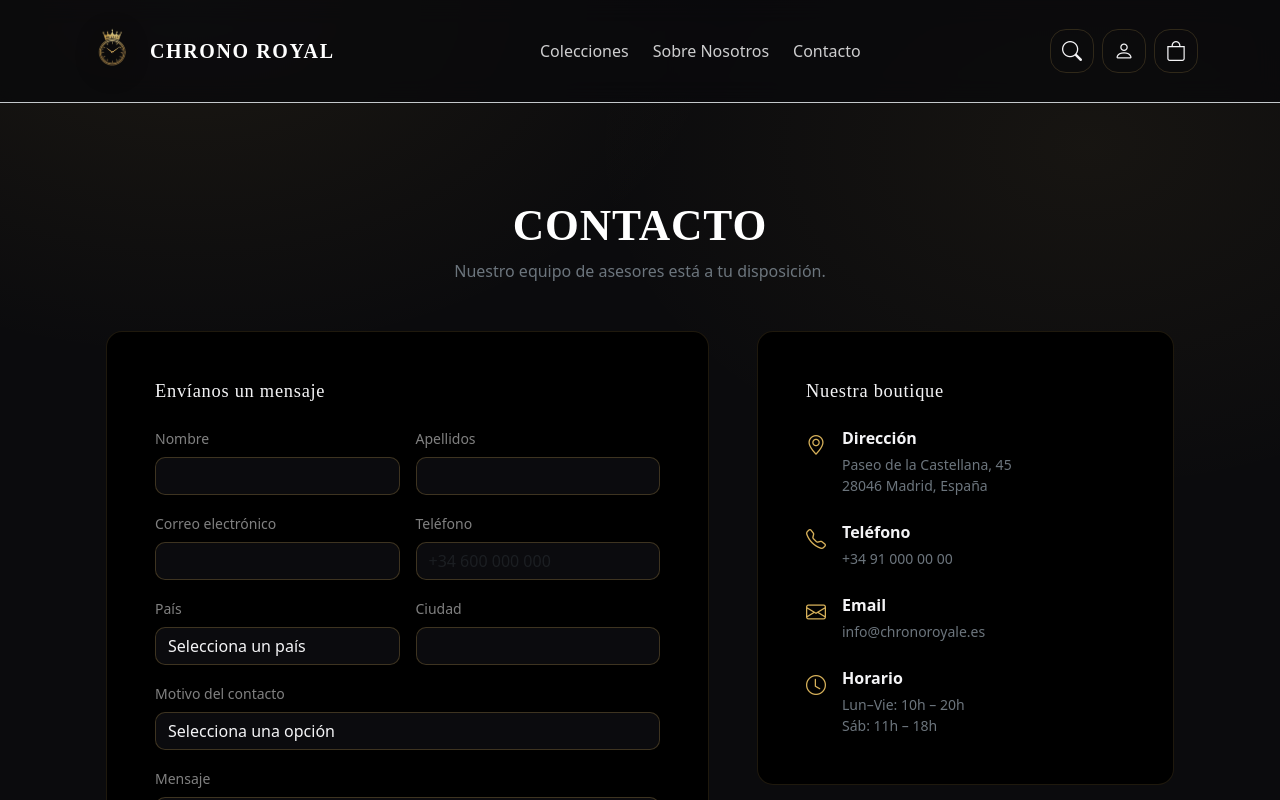
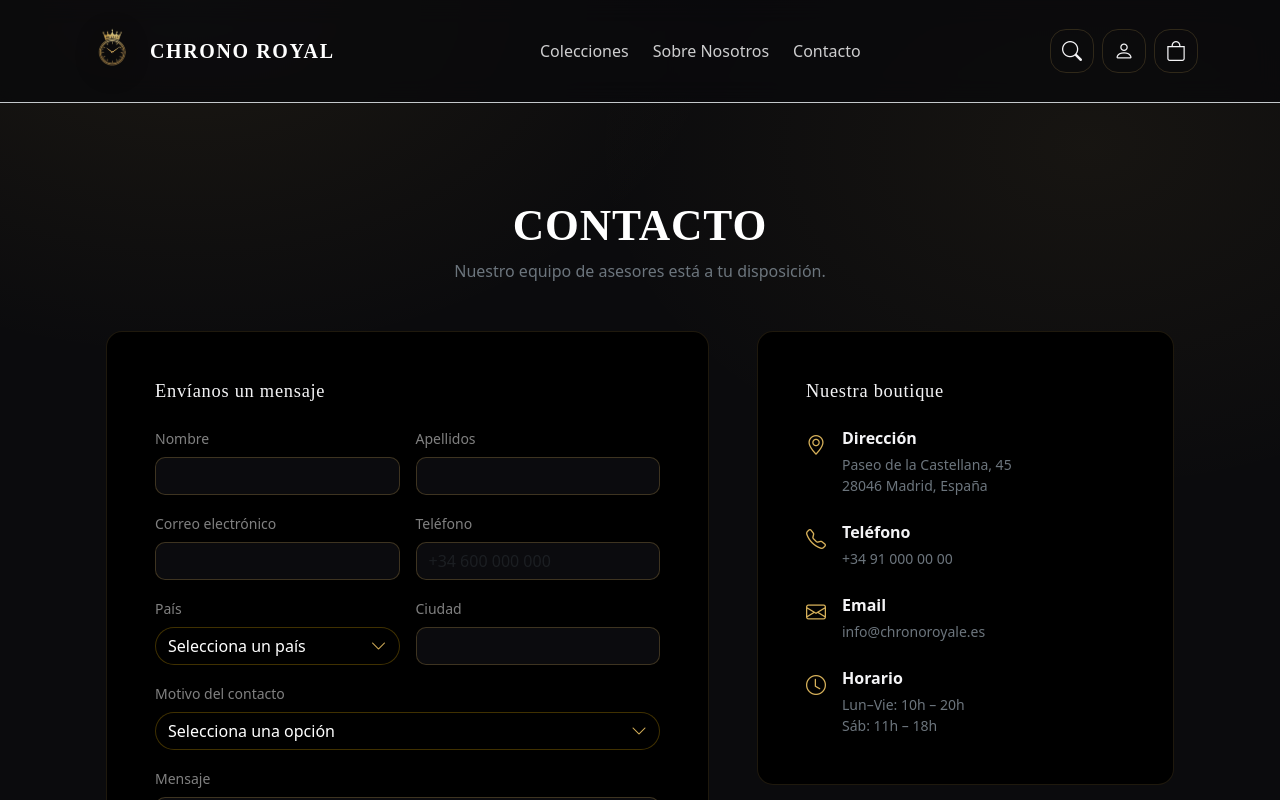
Before and after one commit to IvanL07/web-chrono-royal-DAWA-EquipoIvanJairoJavi, an Angular app: page /contacto in a window 1280 px wide. Shown: the top 800 px of the page. Built offline with nearby package versions, Linux system fonts and the light colour scheme.

Commit message:
ACTUALIZACION DE DESPLEGABLE /TOP / SESION

```diff
--- a/src/app/app.config.ts
+++ b/src/app/app.config.ts
@@ -5,7 +5,7 @@ import { provideHttpClient } from '@angular/common/http';
 
 export const appConfig: ApplicationConfig = {
   providers: [
-    provideRouter(routes, withInMemoryScrolling({ scrollPositionRestoration: 'enabled' })),
+    provideRouter(routes, withInMemoryScrolling({ scrollPositionRestoration: 'top' })),
     provideHttpClient()
   ]
 };
--- a/src/app/componentes/contacto/contacto.component.css
+++ b/src/app/componentes/contacto/contacto.component.css
@@ -1,3 +1,61 @@
 .cr-surface {
   background: #000 !important;
 }
+.cr-custom-select {
+  position: relative;
+  cursor: pointer;
+  user-select: none;
+}
+
+.cr-custom-select__trigger {
+  display: flex;
+  justify-content: space-between;
+  align-items: center;
+  padding: 0.375rem 0.75rem;
+  background: rgba(0, 0, 0, 0.25);
+  border: 1px solid rgba(255, 193, 7, 0.25);
+  border-radius: 50rem;
+  color: #fff;
+  transition: border-color 0.2s;
+  min-height: calc(1.5em + 0.75rem + 2px);
+}
+
+.cr-custom-select:hover .cr-custom-select__trigger {
+  border-color: rgba(255, 193, 7, 0.55);
+}
+
+.cr-custom-select__arrow {
+  transition: transform 0.2s;
+  color: #d7b15a;
+}
+
+.cr-custom-select__arrow.open {
+  transform: rotate(180deg);
+}
+
+.cr-custom-select__dropdown {
+  position: absolute;
+  top: calc(100% + 4px);
+  left: 0;
+  right: 0;
+  background: #111;
+  border: 1px solid #2a2a2a;
+  border-radius: 0.5rem;
+  z-index: 1000;
+  overflow: hidden;
+}
+
+.cr-custom-select__option {
+  padding: 0.6rem 0.75rem;
+  color: #fff;
+  transition: background 0.15s;
+}
+
+.cr-custom-select__option:hover {
+  background: rgba(215, 177, 90, 0.12);
+}
+
+.cr-custom-select__option.selected {
+  color: #d7b15a;
+  font-weight: 600;
+}
--- a/src/app/componentes/contacto/contacto.component.html
+++ b/src/app/componentes/contacto/contacto.component.html
@@ -49,13 +49,25 @@
 
             <div class="col-12 col-md-6">
               <label class="form-label small text-white-50">País</label>
-              <select class="form-select cr-select"
-                      [(ngModel)]="form.pais" name="pais" required>
-                <option value="">Selecciona un país</option>
-                @for (pais of paises; track pais) {
-                  <option [value]="pais">{{ pais }}</option>
+              <div class="cr-custom-select" (click)="togglePais()">
+                <div class="cr-custom-select__trigger">
+                  <span>{{ form.pais || 'Selecciona un país' }}</span>
+                  <i class="bi bi-chevron-down cr-custom-select__arrow" [class.open]="paisOpen"></i>
+                </div>
+                @if (paisOpen) {
+                  <div class="cr-custom-select__dropdown">
+                    @for (pais of paises; track pais) {
+                      <div class="cr-custom-select__option"
+                           [class.selected]="form.pais === pais"
+                           (click)="seleccionarPais(pais); $event.stopPropagation()">
+                        {{ pais }}
+                      </div>
+                    }
+                  </div>
                 }
-              </select>
+              </div>
+              <!-- campo oculto para que ngForm lo valide -->
+              <input type="hidden" [(ngModel)]="form.pais" name="pais" required>
             </div>
 
             <div class="col-12 col-md-6">
@@ -66,13 +78,24 @@
 
             <div class="col-12">
               <label class="form-label small text-white-50">Motivo del contacto</label>
-              <select class="form-select cr-select"
-                      [(ngModel)]="form.motivo" name="motivo" required>
-                <option value="">Selecciona una opción</option>
-                @for (m of motivos; track m) {
-                  <option [value]="m">{{ m }}</option>
+              <div class="cr-custom-select" (click)="toggleMotivo()">
+                <div class="cr-custom-select__trigger">
+                  <span>{{ form.motivo || 'Selecciona una opción' }}</span>
+                  <i class="bi bi-chevron-down cr-custom-select__arrow" [class.open]="motivoOpen"></i>
+                </div>
+                @if (motivoOpen) {
+                  <div class="cr-custom-select__dropdown">
+                    @for (m of motivos; track m) {
+                      <div class="cr-custom-select__option"
+                           [class.selected]="form.motivo === m"
+                           (click)="seleccionarMotivo(m); $event.stopPropagation()">
+                        {{ m }}
+                      </div>
+                    }
+                  </div>
                 }
-              </select>
+              </div>
+              <input type="hidden" [(ngModel)]="form.motivo" name="motivo" required>
             </div>
 
             <div class="col-12">
--- a/src/app/componentes/contacto/contacto.component.ts
+++ b/src/app/componentes/contacto/contacto.component.ts
@@ -12,6 +12,14 @@ import { CommonModule } from '@angular/common';
 })
 export class ContactoComponent {
   enviado = signal(false);
+  paisOpen = false;
+  motivoOpen = false;
+
+  togglePais()   { this.paisOpen   = !this.paisOpen;   this.motivoOpen = false; }
+  toggleMotivo() { this.motivoOpen = !this.motivoOpen; this.paisOpen   = false; }
+
+  seleccionarPais(p: string)   { this.form.pais   = p; this.paisOpen   = false; }
+  seleccionarMotivo(m: string) { this.form.motivo = m; this.motivoOpen = false; }
 
   form = {
     nombre: '',
--- a/src/app/layout/modals/modals.component.ts
+++ b/src/app/layout/modals/modals.component.ts
@@ -241,6 +241,16 @@ export class ModalsComponent implements OnInit {
       }
 
       document.body.classList.add('modal-open');
+
+      // Si hay sesión activa, rellenar los campos con los datos del usuario
+      const sessionData = this.session.getSession();
+      const emailInput = document.getElementById('loginEmail') as HTMLInputElement;
+      const passInput  = document.getElementById('loginPass')  as HTMLInputElement;
+
+      if (sessionData.isLogged && emailInput) {
+        emailInput.value = sessionData.userEmail;
+        if (passInput) passInput.value = '••••••••';
+      }
     });
 
     el.addEventListener('hidden.bs.modal', () => {
--- a/src/app/layout/navbar/navbar.component.css
+++ b/src/app/layout/navbar/navbar.component.css
@@ -41,79 +41,76 @@
 
 .cr-icon-btn {
   border: 1px solid rgba(215, 177, 90, 0.18) !important;
-
   background: transparent !important;
-
   color: var(--cr-text) !important;
-
   border-radius: 16px;
-
   width: 44px;
   height: 44px;
-
   display: inline-flex;
   align-items: center;
   justify-content: center;
-
   padding: 0;
-
   outline: none !important;
-
   box-shadow: none !important;
-
   transition:
     border-color 0.25s ease,
     transform 0.25s ease;
 }
 
-/* HOVER REAL */
 .cr-icon-btn:hover {
   background: transparent !important;
-
   border-color: transparent !important;
-
   color: var(--cr-text) !important;
-
   box-shadow: none !important;
-
   outline: none !important;
-
   transform: translateY(-1px);
 }
 
-/* CLICK / FOCUS */
 .cr-icon-btn:focus,
 .cr-icon-btn:active,
 .cr-icon-btn:focus-visible,
 .cr-icon-btn.show {
   background: transparent !important;
-
   border-color: rgba(215, 177, 90, 0.18) !important;
-
   color: var(--cr-text) !important;
-
   box-shadow: none !important;
-
   outline: none !important;
-
   transform: none;
 }
 
-/* SI EL RATÓN VUELVE A PASAR */
 .cr-icon-btn:focus:hover,
 .cr-icon-btn:active:hover,
 .cr-icon-btn.show:hover {
   background: transparent !important;
-
   border-color: transparent !important;
-
   transform: translateY(-1px);
 }
 
-/* ICONOS */
 .cr-icon-btn i {
   font-size: 1.25rem;
   line-height: 1;
+  flex-shrink: 0;
+}
+
+/* =========================
+   USUARIO LOGUEADO
+========================= */
+
+.cr-icon-btn:has(.cr-user-label) {
+  width: auto !important;
+  min-width: 44px;
+  padding: 0 12px !important;
+  border-radius: 20px !important;
+  justify-content: flex-start !important;
+  gap: 6px;
+}
+
+.cr-user-label {
+  white-space: nowrap;
+  overflow: hidden;
+  text-overflow: ellipsis;
+  line-height: 1;
+  color: var(--cr-gold, #c9a84c);
 }
 
 /* =========================
@@ -126,9 +123,7 @@
     var(--cr-gold),
     var(--cr-gold-2)
   );
-
   color: #0b0b0d;
-
   font-weight: 700;
 }
 
@@ -138,9 +133,7 @@
 
 .cr-offcanvas {
   background: rgba(12, 12, 15, 0.98);
-
   color: var(--cr-text);
-
   border-left: 1px solid rgba(215, 177, 90, 0.18);
 }
 
@@ -181,11 +174,31 @@
   .cr-icon-btn {
     width: 48px;
     height: 48px;
-
     border-radius: 14px;
   }
 
   .cr-icon-btn i {
     font-size: 1.1rem;
   }
+  /* =========================
+    USUARIO LOGUEADO
+ ========================= */
+
+  .cr-icon-btn:has(.cr-user-label) {
+    width: auto !important;
+    min-width: 44px;
+    padding: 0 12px !important;
+    border-radius: 20px !important;
+    gap: 6px;
+  }
+
+  .cr-user-label {
+    white-space: nowrap;
+    overflow: hidden;
+    text-overflow: ellipsis;
+    line-height: 1;
+    color: var(--cr-gold, #c9a84c);
+    font-size: 0.75rem;
+  }
+
 }
--- a/src/app/layout/navbar/navbar.component.html
+++ b/src/app/layout/navbar/navbar.component.html
@@ -45,6 +45,9 @@
         data-bs-target="#loginModal"
         aria-label="Usuario / Login">
         <i class="bi bi-person"></i>
+        <span *ngIf="isLogged" class="cr-user-label d-none d-lg-inline">
+    {{ userEmail }}
+  </span>
       </button>
 
       <!-- Carrito -->
```
